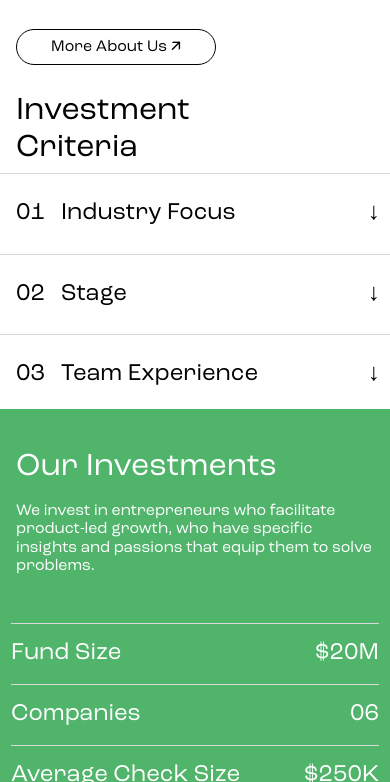
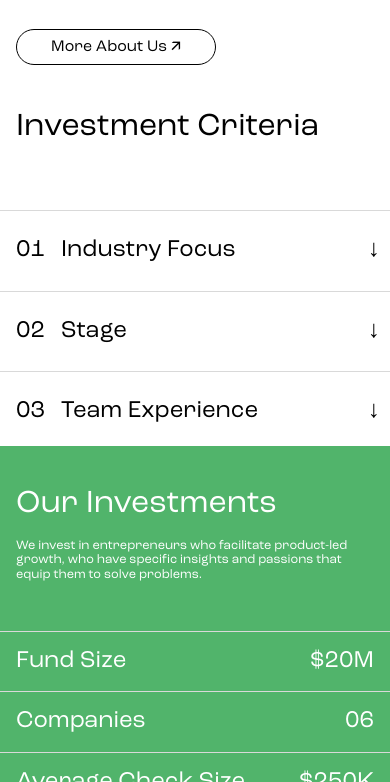
Before and after one commit to ericzhu105/Bachmanity-Landing, a React app: page / in a window 390 px wide. Shown: the part 1218-2000 px from the top of the page. Built offline with nearby package versions, Linux system fonts and the light colour scheme.

Commit message:
minor edits

```diff
--- a/src/views/home.css
+++ b/src/views/home.css
@@ -258,9 +258,6 @@
 }
 
 .home-text24 {
-  top: 0px;
-  right: 100px;
-  position: absolute;
   font-size: 60px;
 }
 
@@ -268,7 +265,7 @@
   width: auto;
   display: flex;
   margin-top: var(--dl-space-space-twounits);
-  align-items: center;
+  align-items: flex-end;
   flex-direction: column;
   justify-content: center;
   height: fit-content;
@@ -383,7 +380,7 @@
 
 .home-our-investments {
   width: 100%;
-  height: 700px;
+  height: fit-content;
   display: flex;
   flex-direction: column;
   align-items: flex-start;
@@ -391,19 +388,19 @@
   justify-content: flex-start;
   /* Aligns contents to the top */
   background-color: #51B46B;
+  padding-bottom: var(--dl-space-space-twounits);
 }
 
 .home-text35 {
   color: #FFFFFF;
   font-size: 60px;
-  margin-top: var(--dl-space-space-fourunits);
-  margin-left: var(--dl-space-space-threeunits);
 }
 
 .home-text36 {
   color: #ffffff;
   margin-top: var(--dl-space-space-unit);
-  margin-left: var(--dl-space-space-threeunits);
+  margin-bottom: var(--dl-space-space-twounits);
+  max-width: 620px;
 }
 
 .home-container15 {
@@ -411,14 +408,14 @@
   max-width: 1175px;
   /* Added to limit the width of the centered content */
   display: flex;
-  margin-top: var(--dl-space-space-twounits);
-  align-items: center;
+  align-items: flex-start;
   flex-direction: column;
   justify-content: center;
   margin-left: auto;
   /* Center the element horizontally */
   margin-right: auto;
   /* Center the element horizontally */
+  padding-top: var(--dl-space-space-fourunits);
 }
 
 .home-container17 {
@@ -1095,6 +1092,9 @@ sup {
     height: fit-content;
   }
 
+  /* first .separator child of home-container02 */
+
+
   .home-container05 span,
   .home-container08 span,
   .home-container11 span {
@@ -1111,9 +1111,10 @@ sup {
 
 
   .home-our-investments {
-    text-align: left;
     width: 100%;
     height: auto;
+    padding: 0;
+    margin: 0;
   }
 
   .home-text35 {
@@ -1126,14 +1127,23 @@ sup {
   .home-text36 {
     margin-left: 0;
     padding-left: 1rem;
+    font-size: 0.8rem !important;
+    padding-right: 1rem;
   }
 
-  .home-container15 span {
+  .home-container15 {
+    padding-top: 0;
+  }
+
+  .home-container15 span:not(.home-text35, .home-text36) {
     font-size: 1.5rem;
   }
 
   .home-container15 div:not(.invest-separator) {
     height: fit-content;
+    margin: 0;
+    padding-left: 1rem;
+    padding-right: 1rem;
   }
 
   .invest-separator {
--- a/src/views/home.js
+++ b/src/views/home.js
@@ -147,8 +147,8 @@ const Home = (props) => {
           </span>
         </span>
         <div  data-aos="zoom-in" data-aos-duration="750" className="home-btn-group">
-          <button className="home-button button">Get In Touch </button>
-          <Link to="/portfolio"><button className="home-button1 button">Investment Portfolio </button></Link>
+          <button className="home-button button">Get In Touch 🡭</button>
+          <Link to="/portfolio"><button className="home-button1 button">Investment Portfolio 🡭</button></Link>
         </div>
       </div>
       <div style={{width: "100%", height: "100%"}}><img
@@ -192,8 +192,8 @@ const Home = (props) => {
         </span>
       </div>
       <div className="home-investment-criteria">
+        <div className="home-container02">
         <span className="home-text24" data-aos-duration="2000" data-aos="fade-left">Investment Criteria</span>
-        <div className="home-container02" data-aos="zoom-in">
           <div className="separator" data-aos="zoom-in-right" style={{ marginBottom: 16 }}></div>
           <div className="industry-container" data-aos="zoom-in" onClick={openInfo("industry")}>
             {/* <div className="home-container04"> */}
@@ -247,21 +247,12 @@ const Home = (props) => {
         </div>
       </div>
       <div className="home-our-investments">
+        <div className="home-container15">
         <span className="home-text35"  data-aos-duration="2000" data-aos="fade-right">Our Investments</span>
         <span className="home-text36"  data-aos-duration="2000" data-aos="fade-right">
-          <span>
             We invest in entrepreneurs who facilitate product-led growth, who
-            have specific
-            <span
-              dangerouslySetInnerHTML={{
-                __html: ' ',
-              }}
-            />
-          </span>
-          <br></br>
-          <span>insights and passions that equip them to solve problems.</span>
+            have specific insights and passions that equip them to solve problems.
         </span>
-        <div className="home-container15" data-aos="zoom-in">
           <div className="invest-separator" data-aos="zoom-in-left"></div>
             <div className="home-container17" data-aos="zoom-in">
                 <span className="home-text40" data-aos="zoom-in">Fund Size</span>
```
